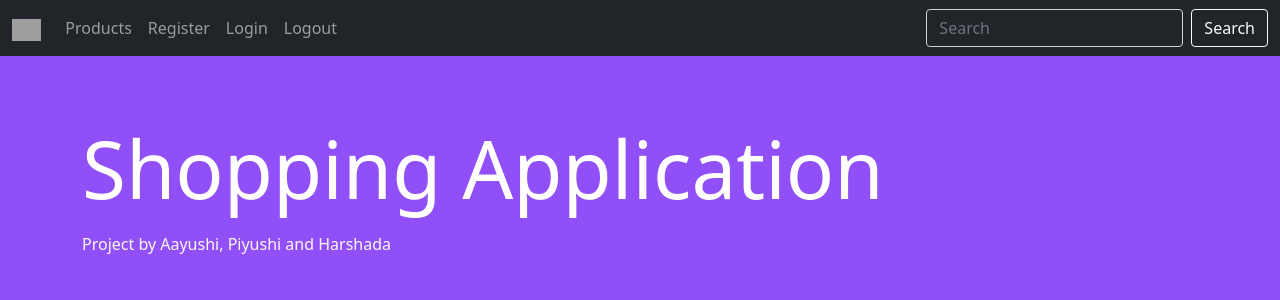
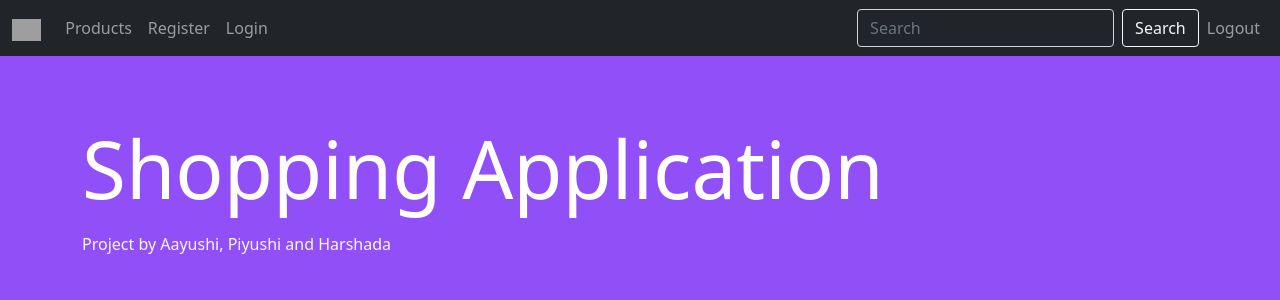
Before and after one commit to JainPiyushi/Angular_Project, an Angular app: page / in a window 1280 px wide. Shown: the top 300 px of the page. Built offline with nearby package versions, Linux system fonts and the light colour scheme; grey boxes are pictures that could not be loaded.

Commit message:
Update header.component.html

```diff
--- a/src/app/header/header.component.html
+++ b/src/app/header/header.component.html
@@ -19,11 +19,13 @@
                 <li class="nav-item">
                     <a [routerLink]="['/login']" class="nav-link">Login</a>
                 </li>
+            </ul>
+            <app-search-product></app-search-product>
+            <ul class="navbar-nav">
                 <li class="nav-item">
                     <a [routerLink]="['/logout']" class="nav-link">Logout</a>
                 </li>
             </ul>
-            <app-search-product></app-search-product>
          </div>
     </div>
 </nav>
```
